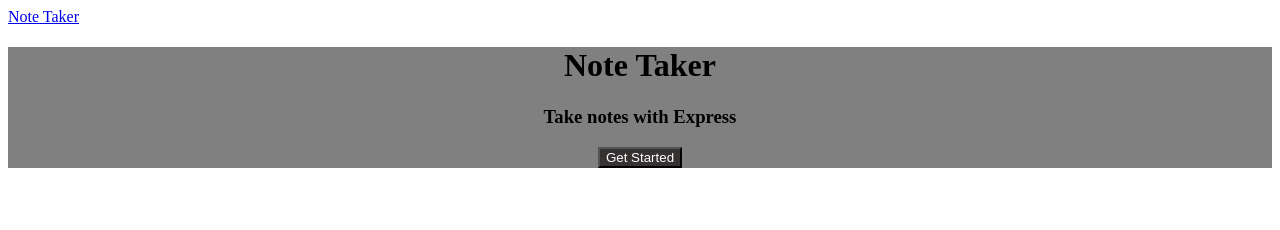
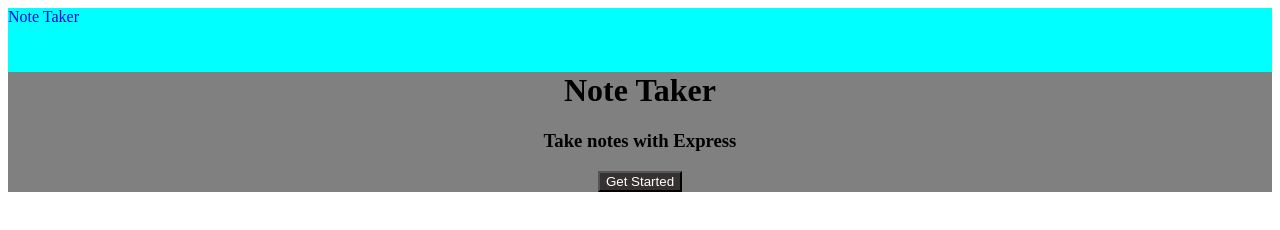
Before and after one commit to joshTlil/2025-NoteTaker, a website: page public/index.html in a window 1280 px wide. Drawn offline with Linux system fonts and the light colour scheme.

Commit message:
Adding express static, accessing public folder for html and css

```diff
--- a/index.html
+++ b/public/index.html
@@ -8,10 +8,10 @@
 </head>
 <body>
 <header>
-    <a href="#">Note Taker</a>
+    <a class="head" href="#">Note Taker</a>
 </header>
 <div class="container">
-    <h1>Note Taker</h1>
+    <h1 class="noteTaker">Note Taker</h1>
     <h3>Take notes with Express</h3>
     <button><a class="linkFont" href="#">Get Started</a></button>
 </div>
--- a/styles.css
+++ b/public/styles.css
@@ -1,4 +1,7 @@
-
+header {
+    background-color: aqua;
+    height: 8em;
+}
 
 .linkFont{
     color: white;
@@ -14,3 +17,11 @@
     /* display: block; */
     text-align: center;
 }
+
+.noteTaker{
+  margin-top: -2em;
+}
+
+.head{
+   text-decoration: none;
+}
--- a/server.js
+++ b/server.js
@@ -1,3 +1,4 @@
 const express = require('express')
 const app = express()
+app.use(express.static("public"))
 app.listen(3000)
```
